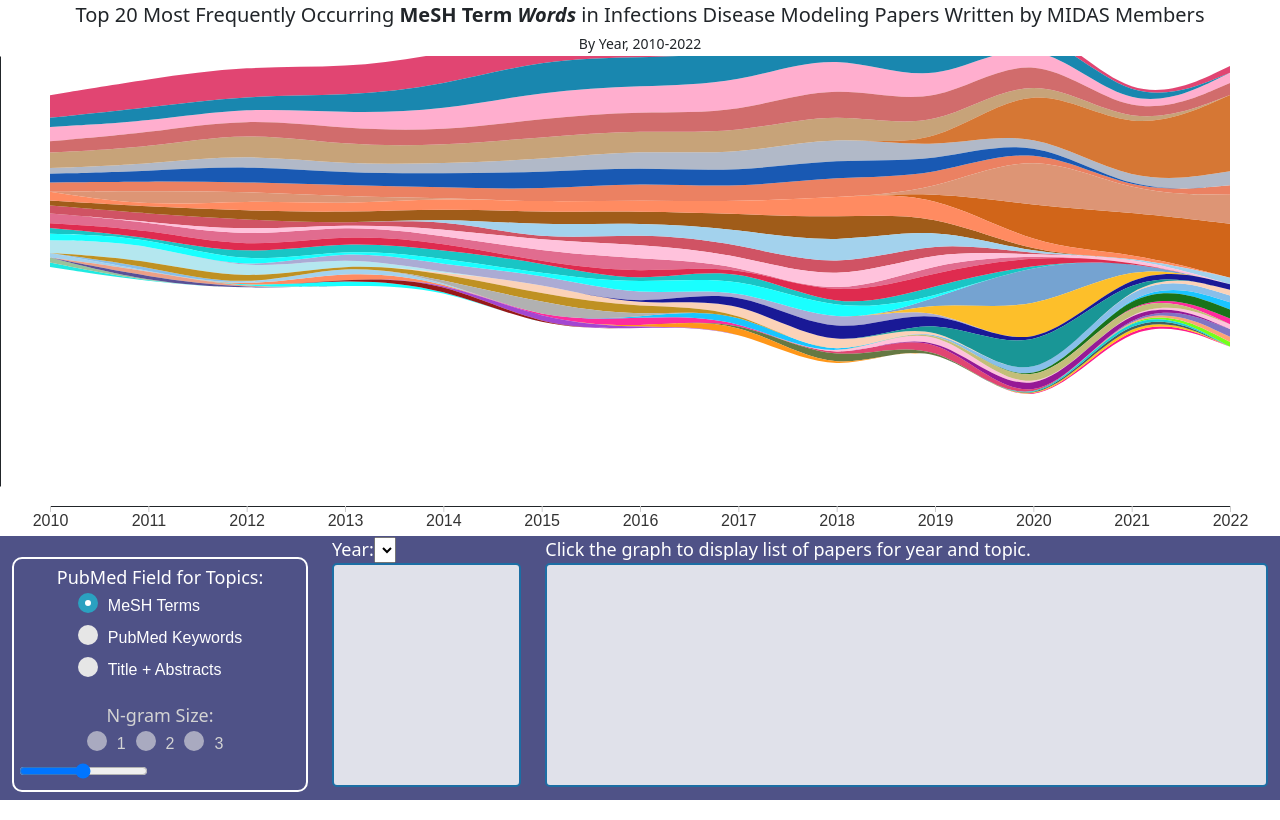
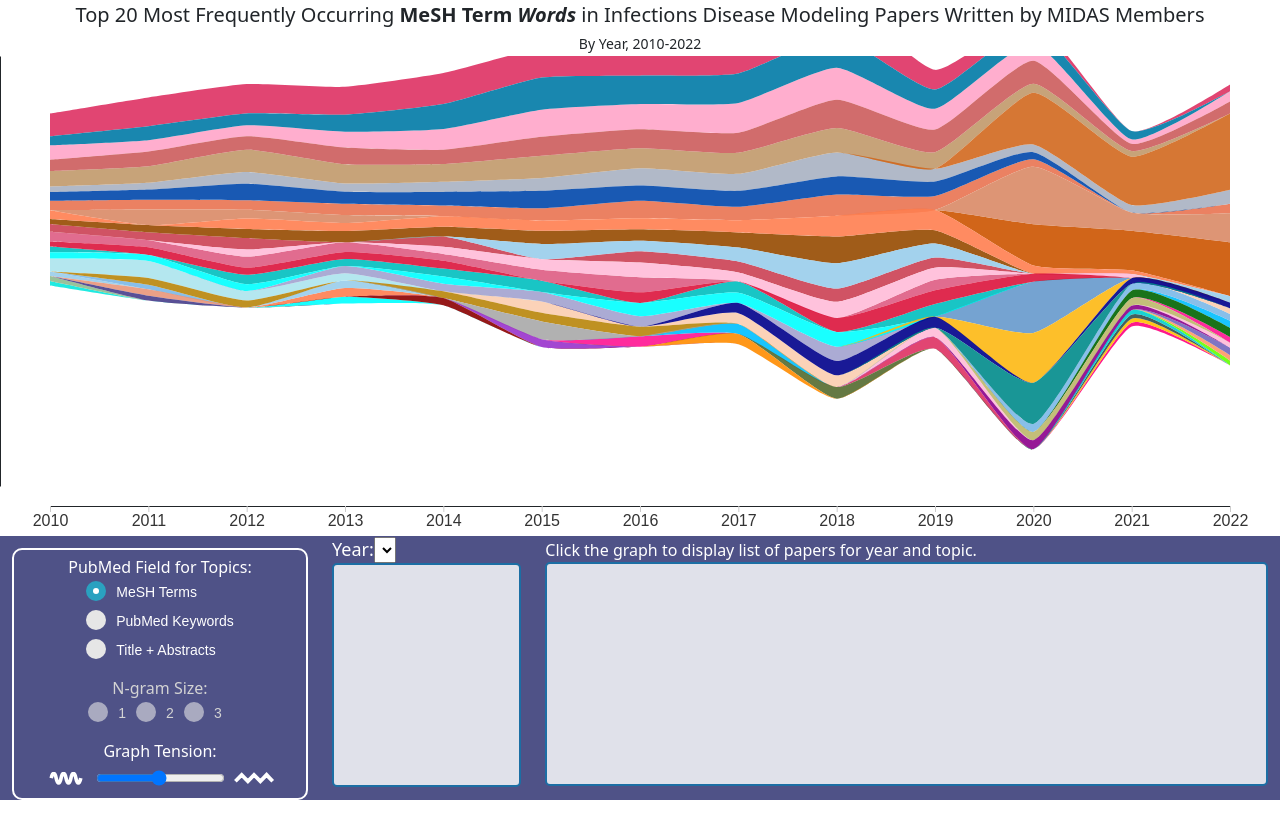
Before and after one commit to midas-network/midas-discover-themeriver, a plain HTML site: page static/themeriver-midas.html in a window 1280 px wide. Drawn offline with nearby package versions, Linux system fonts and the light colour scheme.

Commit message:
gui updates

```diff
--- a/static/css/themeriver.css
+++ b/static/css/themeriver.css
@@ -115,6 +115,10 @@
 }
 .control-radio input:checked + .control_indicator::before {
     animation-name: s-ripple-dup;
+}
+
+.control-radio {
+    font-size: 14px;
 }
 
 
@@ -251,7 +255,7 @@ text {
 
 #instruction-line, #topic-line, #current-topic-count, #pubmed-rb-line {
     color: white;
-    font-size: 18px;
+    font-size: 16px;
 
 }
 
@@ -313,8 +317,13 @@ text {
 }
 
 #ngram-line {
-    margin-top: 15px;
-       font-size: 18px;
+    margin-top: 10px;
+       font-size: 16px;
+}
+
+#tension-line {
+    margin-top: 10px;
+       font-size: 16px;
 }
 
 .paper-display {
@@ -444,6 +453,7 @@ padding-right: 45px;
     margin-bottom:-4px;
 }
 
+
 #word-label {
     /*    border: 2px orange solid;*/
     /*border-bottom: 0;*/
@@ -453,3 +463,17 @@ padding-right: 45px;
     /*border-top-left-radius: 8px;*/
     /*border-top-right-radius: 8px;*/
 }
+
+.slidecontainer {
+
+
+ text-align: center;
+
+}
+
+#myRange {
+        height: 30px;
+
+    display: inline-block;
+    vertical-align: bottom;
+}
--- a/static/js/main.js
+++ b/static/js/main.js
@@ -35,7 +35,7 @@ const ngramSizeLookup = {
 
 $(document).ready(function () {
 
-    const drawRiver = (countsCsvFilename, papersJsonFilename) => {
+    const drawRiver = (countsCsvFilename, papersJsonFilename, tension) => {
         const renderInit = function (data) {
 
             const graphHeight = $("#wrapper")[0].offsetHeight;
@@ -334,7 +334,7 @@ $(document).ready(function () {
             // stack data
             let prestack = seqgen(limited_dataset);
             let keys = sorting_set;
-
+svg.selectAll("*").remove()
             renderInit(limited_dataset);
 
             top_side = 0
@@ -359,8 +359,7 @@ $(document).ready(function () {
                 // return ((yScale(yScaleVal) + heightOffset) * yScreenPercentage)
             }
             const area = d3.area()
-                // .curve(d3.curveCardinal.tension(0.1)) // default is d3.curveLinear, d3.curveBundle.beta(1.0)
-                .curve(d3.curveBundle.beta(1.0)) // default is d3.curveLinear, d3.curveBundle.beta(1.0)
+                .curve(d3.curveCardinal.tension(tension)) // default is d3.curveLinear, d3.curveBundle.beta(1.0)
                 .x(d => xScale(xValue(d.data)))
                 .y0(d => getYScale(d[0]))
                 .y1(d => getYScale(d[1]))
@@ -404,6 +403,8 @@ $(document).ready(function () {
 
         const isMeshTerms = $('.control-group-pubmed-source input[type=radio]:checked').val() === 'meshTerms';
 
+        const tension = $("#myRange").val()/100
+
         updateNgramControl(!isMeshTerms);
 
 
@@ -414,7 +415,7 @@ $(document).ready(function () {
         // Possible N-gram Sizes: ngramSizeLookup keys
 
         //clear the svg
-        svg.selectAll("*").remove()
+       // svg.selectAll("*").remove()
 
         const baseFilename = getBaseFilename()
         const countsCsvFilename = `${baseFilename}counts.csv`;
@@ -425,7 +426,7 @@ $(document).ready(function () {
         // console.log("papersJsonFilename", papersJsonFilename)
 
         //NAOMI, uncomment the next line once you have the csv and json files created --- !!!!!!!!!!!!!!!!!!!!!!!!!!!!!
-        drawRiver("./data/" + countsCsvFilename, "./data/" + papersJsonFilename);
+        drawRiver("./data/" + countsCsvFilename, "./data/" + papersJsonFilename, tension);
 
 
         //NAMOI, delete the next 3 lines of code once you have the csv and json files created --- !!!!!!!!!!!!!!!!!!!!!!
@@ -441,6 +442,10 @@ $(document).ready(function () {
         updateOptions()
     })
 
+    $("#myRange").on("input", function () {
+        updateOptions()
+    })
+
     $(window).on("resize", function () {
         updateOptions()
     })
--- a/static/themeriver-midas.html
+++ b/static/themeriver-midas.html
@@ -7,6 +7,9 @@
     <script src="./js/d3.min.js"></script>
     <script src="./js/jquery.min.js"></script>
     <script src="./js/riverStats.js"></script>
+    <link rel="stylesheet" href="https://cdnjs.cloudflare.com/ajax/libs/font-awesome/6.4.0/css/all.min.css"
+          integrity="sha512-iecdLmaskl7CVkqkXNQ/ZH/XLlvWZOJyj7Yy7tcenmpD1ypASozpmT/E0iPtmFIB46ZmdtAc9eNBvH0H/ZpiBw=="
+          crossorigin="anonymous" referrerpolicy="no-referrer"/>
     <script src="./js/colors.js"></script>
     <script src="https://cdn.jsdelivr.net/npm/d3-array@3"></script>
 </head>
@@ -21,7 +24,8 @@
     </div>
     <div id="chart-row" class="row">
         <div id="wrapper" class="col-md-12">
-            <svg id="main-svg" class="svgs" style="background-color: #ffffff;" preserveAspectRatio="none" height="100%" width="100%"></svg>
+            <svg id="main-svg" class="svgs" style="background-color: #ffffff;" preserveAspectRatio="none" height="100%"
+                 width="100%"></svg>
 
         </div>
     </div>
@@ -66,8 +70,24 @@
                         <div class="control_indicator"></div>
                     </label>
                 </div>
+                <div id="tension-line" class="center-options options-header">Graph Tension:</div>
                 <div class="slidecontainer">
+                    <svg height="30" fill-opacity="0%" viewBox="0 0 1487.18 321" width="50px"
+                         xmlns="http://www.w3.org/2000/svg">
+                        <path d="m0 0h1487.18v321h-1487.18z" fill="#fff"/>
+                        <path d="m304.441 162.751s28.496-144.514 73.275-143.497c44.779-1.017 73.275 143.497 73.275 143.497s28.496 144.514 73.275 143.496c44.779 1.018 73.274-143.496 73.274-143.496s28.496-144.514 73.275-143.497c44.779-1.017 73.275 143.497 73.275 143.497s28.496 144.514 73.275 143.496c44.779 1.018 73.275-143.496 73.275-143.496s28.495-144.514 73.275-143.497c44.779-1.017 73.274 143.497 73.274 143.497s28.496 144.514 73.275 143.496c44.779 1.018 73.275-143.496 73.275-143.496"
+                              fill="#fff" stroke="#fff" stroke-width="10%"/>
+                    </svg>
+
                     <input type="range" min="1" max="100" value="50" class="slider" id="myRange">
+
+                    <svg height="30" viewBox="0 0 632.83 239" fill-opacity="0%" width="50px"
+                         xmlns="http://www.w3.org/2000/svg">
+                        <path d="m0 0h632.83v239h-632.83z" fill="#fff"/>
+                        <path d="m81.051 160.5 79.529-81 78.44 81 77.35-81 80.619 81 78.44-81 77.351 81" fill="#fff"
+                              stroke="#fff" stroke-width="10%"/>
+                    </svg>
+
                 </div>
 
             </div>
```
Lines whose indentation alone changed are shown as unchanged.
